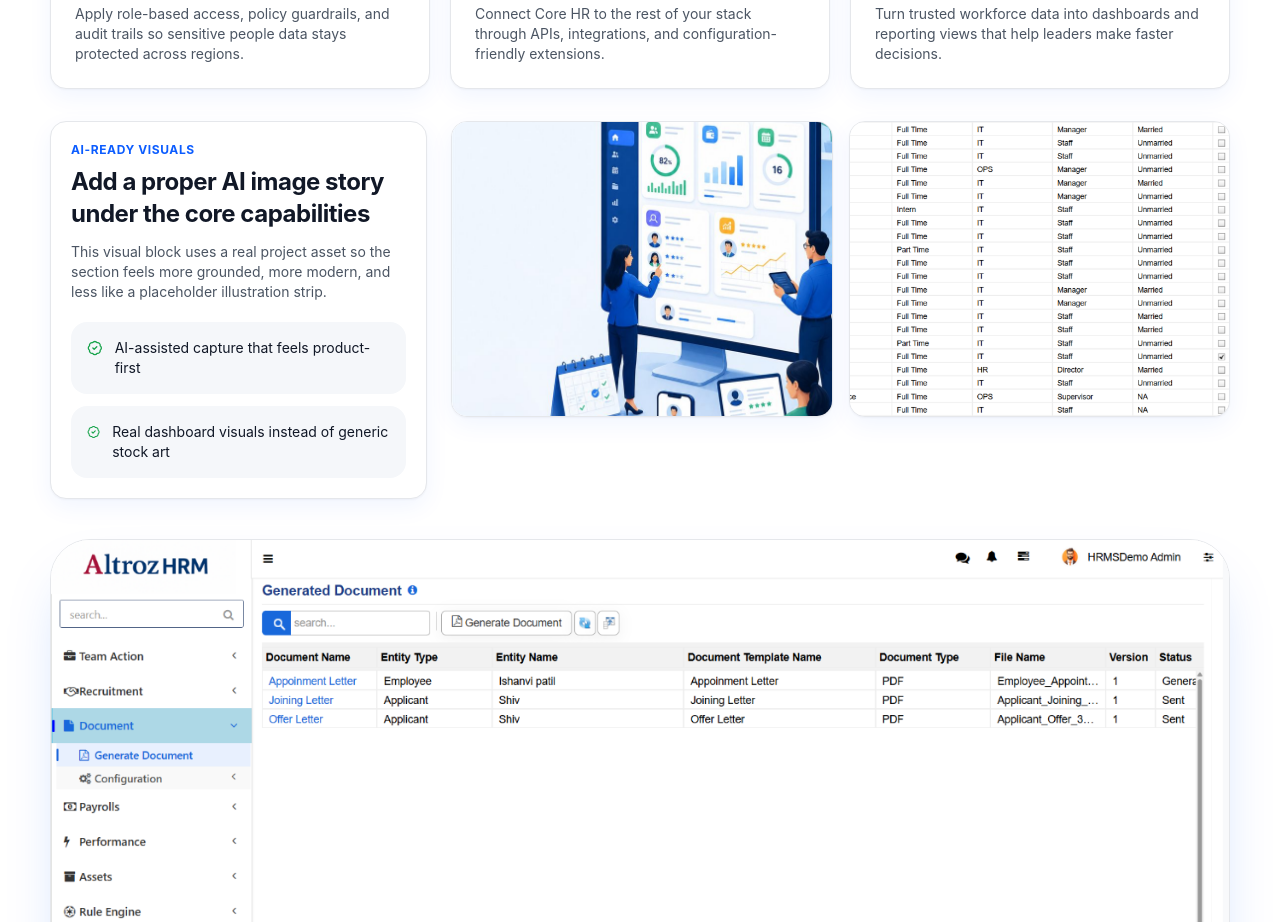
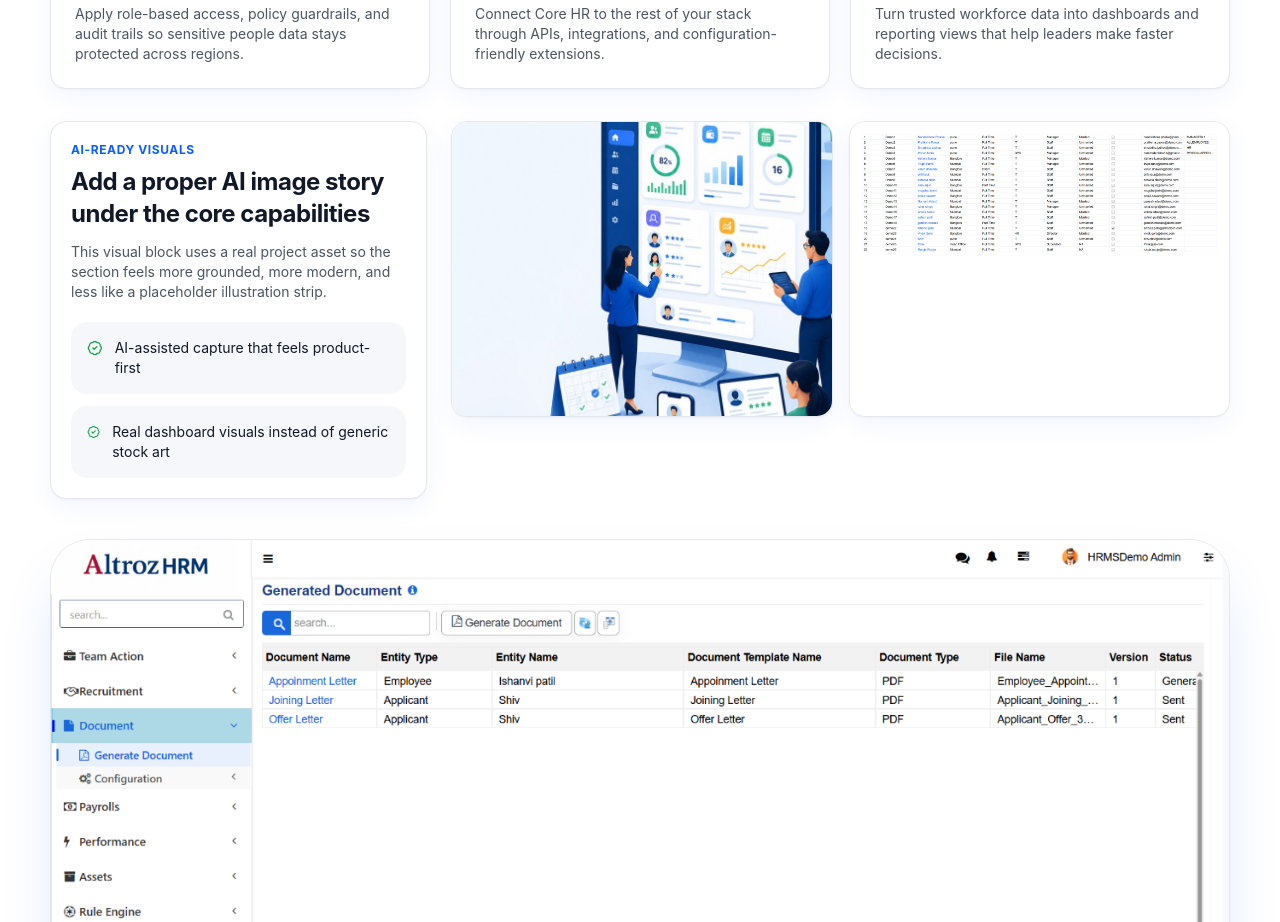
Before and after one commit to abhipraavi-21/hrmswebsite, a React (Vite) app: page /products/core-hr in a window 1280 px wide. Shown: the part 2560-3482 px from the top of the page. Built offline with nearby package versions, Linux system fonts and the light colour scheme.

Commit message:
Fix core HR table preview crop

```diff
--- a/src/pages/CoreHrPage.tsx
+++ b/src/pages/CoreHrPage.tsx
@@ -314,11 +314,11 @@ export default function CoreHrPage() {
                 </article>
 
                 <article className="soft-card overflow-hidden p-0">
-                  <div className="aspect-[624/484] bg-surface">
+                  <div className="aspect-[624/484] bg-white p-2 sm:p-3">
                     <img
                       src={modelScreenshots.coreHrTable}
                       alt="Core HR data table preview"
-                      className="h-full w-full object-cover object-center"
+                      className="h-full w-full object-contain object-top bg-white"
                       loading="lazy"
                       referrerPolicy="no-referrer"
                     />
```
